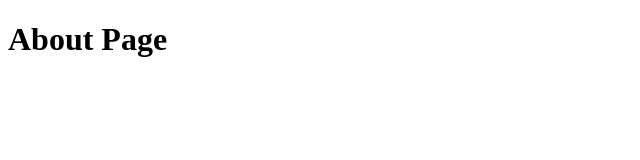
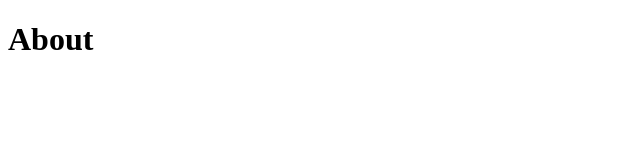
Before and after one commit to hayaseshun/gitpra, a Nuxt app in the folder nuxt3-app/: page /about in a window 1280 px wide. Shown: the top 160 px of the page, without its empty margins (0-640 px from the left). Built offline with nearby package versions, Linux system fonts and the light colour scheme.

Commit message:
aboutの追加

```diff
--- a/nuxt3-app/pages/about.vue
+++ b/nuxt3-app/pages/about.vue
@@ -1,3 +1,3 @@
 <template>
-  <h1>About Page</h1>
+  <h1>About</h1>
 </template>
```
